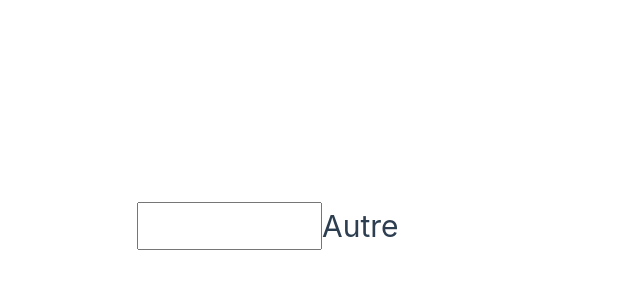
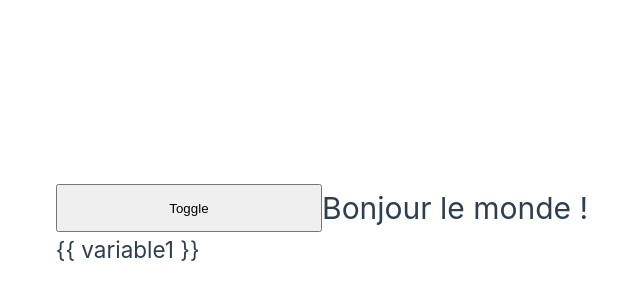
Before and after one commit to DDLH-92/Dyma-project-Vue, a Vue app in the folder dymavue/: page / in a window 1280 px wide. Shown: the part 174-474 px from the top of the page, without its empty margins (318-958 px from the left). Built offline with nearby package versions, Linux system fonts and the light colour scheme.

Commit message:
v-show v-pre

```diff
--- a/dymavue/src/App.vue
+++ b/dymavue/src/App.vue
@@ -1,15 +1,14 @@
 <template>
-<input type="text" v-model="letter">
-<h1 v-if="letter ==='A'">A</h1>
-<h1 v-else-if="letter === 'B'">B</h1>
-<h1 v-else-if="letter === 'C'">C</h1>
-<h1 v-else>Autre</h1>
+<button @click="toggle = !toggle">Toggle</button>
+<h1 v-show="toggle">Bonjour le monde !</h1>
+<h2 v-pre>{{ variable1 }}</h2>
 </template>
 
 <script setup lang="ts">
 import { ref } from 'vue';
 
-const letter = ref('');
+const toggle = ref(true);
+const variable1 = ref('une valeur');
 
 </script>
 
```
